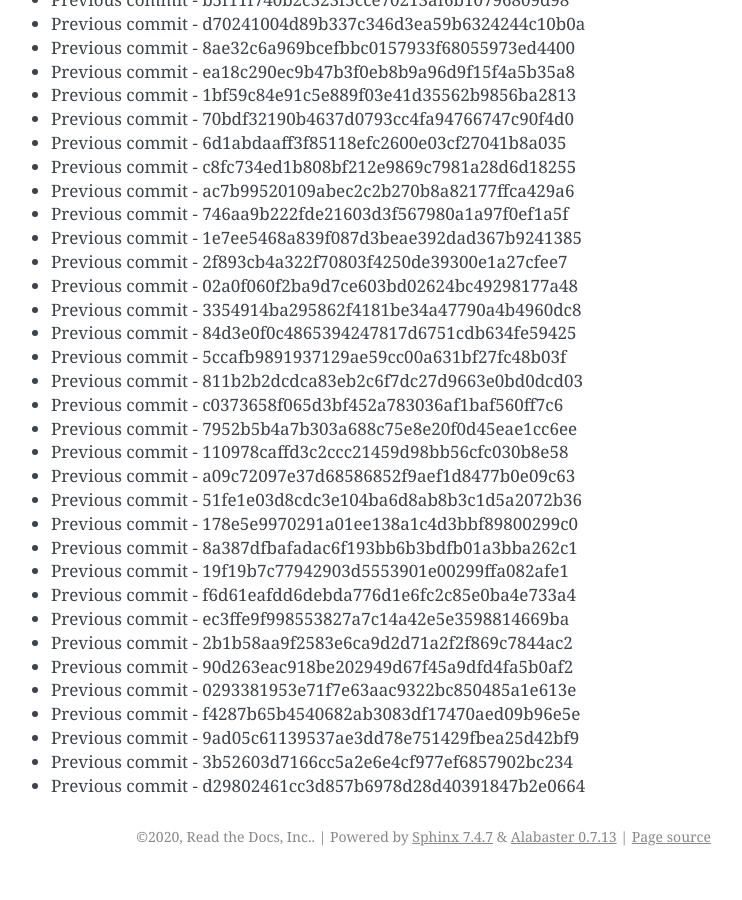
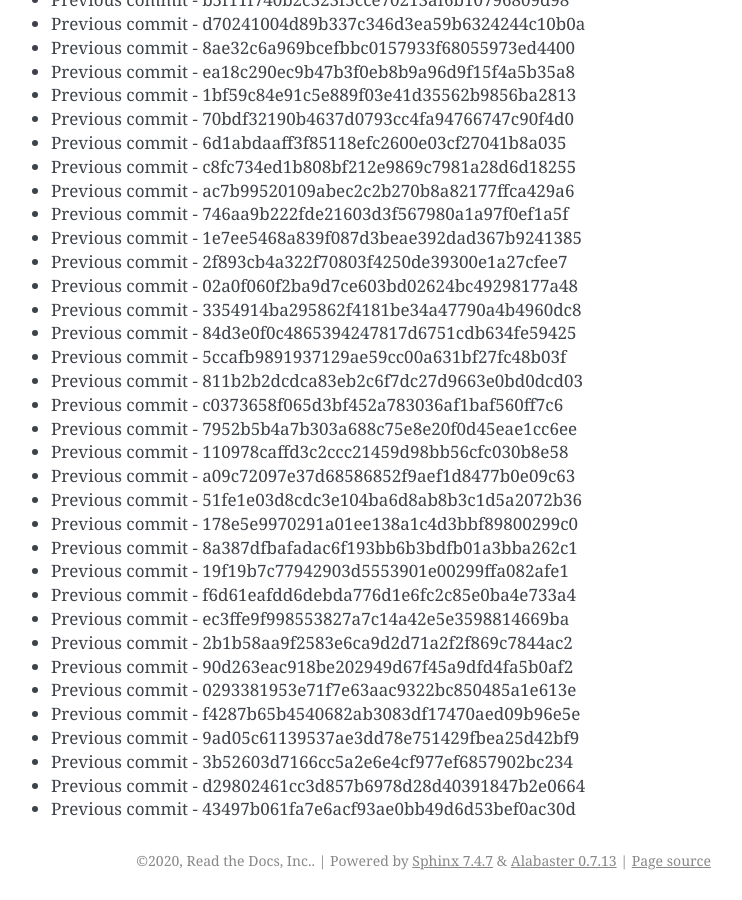
Before and after one commit to readthedocs/rtd-git-stresstest, a Sphinx documentation site: the page built from docs/updates.rst, in a window 1280 px wide and 900 px high, scrolled down 12173 px. Shown: the whole window, without its empty margins (399-1141 px from the left). Built offline with Sphinx 7.4.7, drawn with Linux system fonts in a browser that asks for light colours; before the commit the page ends 13049 px from its top, so only the background shows below that.

Commit message:
Generating commit from previous: 43497b061fa7e6acf93ae0bb49d6d53bef0ac30d

```diff
--- a/docs/updates.rst
+++ b/docs/updates.rst
@@ -543,3 +543,4 @@ It can be tested for any performance characteristics.
 * Previous commit - 9ad05c61139537ae3dd78e751429fbea25d42bf9
 * Previous commit - 3b52603d7166cc5a2e6e4cf977ef6857902bc234
 * Previous commit - d29802461cc3d857b6978d28d40391847b2e0664
+* Previous commit - 43497b061fa7e6acf93ae0bb49d6d53bef0ac30d
```
